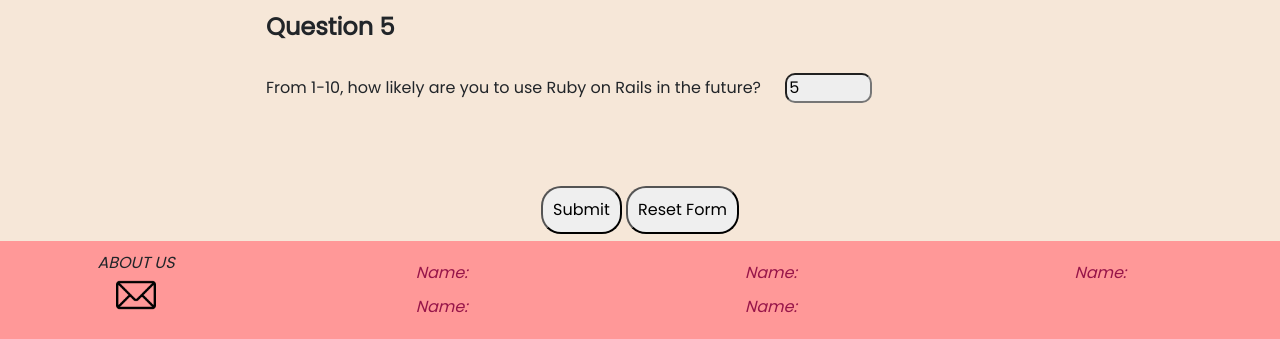
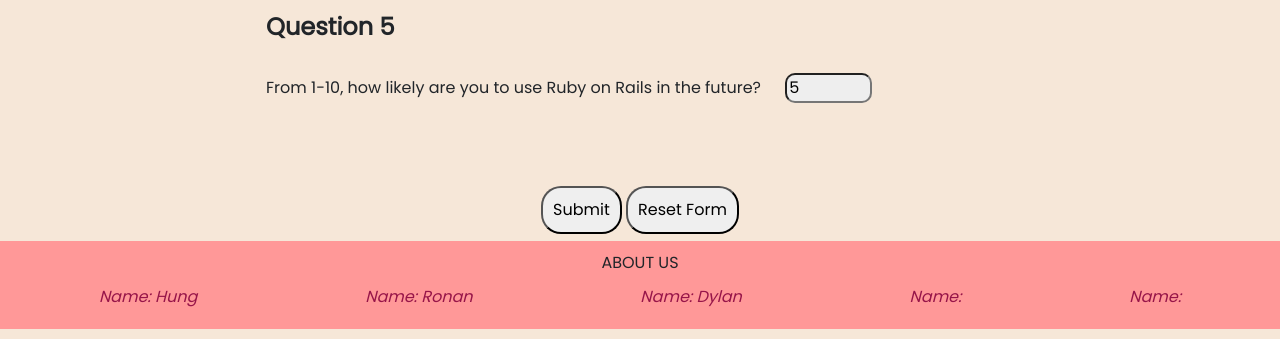
Before and after one commit to checkiejan/inquiry_project, a PHP site: page /quiz.html in a window 1280 px wide. Shown: the part 1437-1776 px from the top of the page. Run offline with PHP 8.4, Linux system fonts and the light colour scheme.

Commit message:
fix based on requirement

```diff
--- a/quiz.html
+++ b/quiz.html
@@ -5,7 +5,7 @@
   <meta charset="utf-8" />
   <meta name="description" content="Quiz based on Ruby on Rails" />
   <meta name="keywords" content="HTML, CSS, Form, tags" />
-  <meta name="author" content="Dylan Truong" />
+  <meta name="author" content="Group 5" />
   <meta name="viewport" content="width=device-width, initial-scale=1.0">
   <title>Quiz for Ruby on Rails</title>
   <link rel="stylesheet" href="style/bootstrap.min.css">
@@ -57,18 +57,18 @@
         <legend>Student details</legend>
         <div class="studentid">
           <label for="studentid">Student ID:</label>
-        <p>  <input type="text" pattern="\d{7,10}" name="studentid" id="studentid" value="" required="required"></p>
+        <p>  <input type="text" pattern="^\d{7}|^\d{10}$" name="studentid" id="studentid" value="" required="required"></p>
         </div>
         <div class="first-name">
 
             <label for="firstname">First name:</label>
-          <p><input type="text" name="firstnname" id="firstname" required="required" maxlength="30" pattern="^[a-zA-Z]+$" value=""></p>
+          <p><input type="text" name="firstnname" id="firstname" required="required" maxlength="30" pattern="^[a-zA-Z\s-]+$" value=""></p>
 
         </div>
         <div class="family-name">
 
             <label for="familyname">Family name:</label>
-            <input type="text" name="familyname" id="familyname" required="required" maxlength="30" pattern="^[a-zA-Z]+$" value="">
+            <input type="text" name="familyname" id="familyname" required="required" maxlength="30" pattern="^[a-zA-Z\s-]+$" value="">
         </div>
       </fieldset>
       <hr>
@@ -131,26 +131,26 @@
     </form>
   </div>
   <footer>
-    <div class="grid-container">
+    <div class="container-footer">
       <div>
         <p class="p-us">ABOUT US</p>
-        <img class="image-us" src="images/email.png" alt="email icon">
+        <!-- <img class="image-us" src="images/email.png" alt="email icon"> -->
       </div>
       <div class=" footer-mail list-details">
         <div>
-          <a href="emailto:">Name: </a>
+          <a href="mailto:103509199@student.swin.edu.au">Name: Hung</a>
         </div>
         <div>
-          <a href="emailto:">Name: </a>
+          <a href="mailto:103107988@student.swin.edu.au">Name: Ronan</a>
         </div>
         <div>
-          <a href="emailto:">Name: </a>
+          <a href="mailto:103996584@student.swin.edu.au">Name: Dylan </a>
         </div>
         <div>
-          <a href="emailto:">Name: </a>
+          <a href="mailto:">Name: </a>
         </div>
         <div>
-          <a href="emailto:">Name: </a>
+          <a href="mailto:">Name: </a>
         </div>
       </div>
     </div>
--- a/style/style.css
+++ b/style/style.css
@@ -1,6 +1,8 @@
 .list-details { /* reponsive footer when default this will show up on three columns */
-  display: grid;
-  grid-template-columns: auto auto auto;
+  display: flex;
+  flex-direction: row;
+  justify-content: space-around;
+  text-align: center;
   gap: 10px;
   padding: 10px;
 }
@@ -8,12 +10,17 @@
 *{
   font-family: 'Poppins', sans-serif; /* set font for the whole webpage */
 }
+
 @media screen and (max-width:1000px) {
   .list-details {  /* reponsive footer when screen 600px this will show up on two columns */
     display: grid;
     grid-template-columns: auto auto;
   }
+  .list-details :last-child{
+  grid-column: 1 / span 2;
+  }
 }
+
 @media screen and (max-width:600px) {
   .list-details {  /* reponsive footer when screen 600px this will show up on one columns */
     display: grid;
@@ -21,6 +28,9 @@
   }
   .t >button{   /* reponsive design when screen 600px button disappears */
     display: none;
+  }
+  .list-details :last-child{
+  grid-column: span 1;
   }
 }
 
@@ -56,9 +66,10 @@
   transition: color 0.4s, box-shadow 1s;
 }
 
-.footer-mail>div>a {
+.footer-mail>div>a { /* style the anchor tag for the footer*/
   text-decoration: none;
   color: #971549;
+  margin-bottom:  10px;
 }
 
 .image-us {
@@ -66,20 +77,18 @@
   height: auto;
 }
 
-.grid-container {
-  display: grid;
-  grid-template-columns: 20% auto; /* to divide the footer into 2 section one is the icon and the other is for email */
-  gap: 10px;
+.container-footer {
   background-color: #FF9898;
   padding: 10px;
   clear: both;
 }
 
-.grid-container>div {
+.container-footer div{
   text-align: center;
+}
+.container-footer div:last-of-type{
   font-style: italic;
 }
-
 .p-us {
   margin-bottom: 0;
 }
@@ -174,7 +183,9 @@
 	animation: appear 1.75s ease-in-out 0.3s;
 	animation-fill-mode: both;
 }
-
+#topicarticle h1:last-of-type{
+font: bold italic 450% 'Poppins', sans-serif ;
+}
 /*topic landing screen fade in animation*/
 @keyframes appear {
   from {opacity: 0;}
```
Also changed, not shown: enhancement.html (+10 -10 lines), index.html (+10 -10 lines), topic.html (+8 -8 lines).
